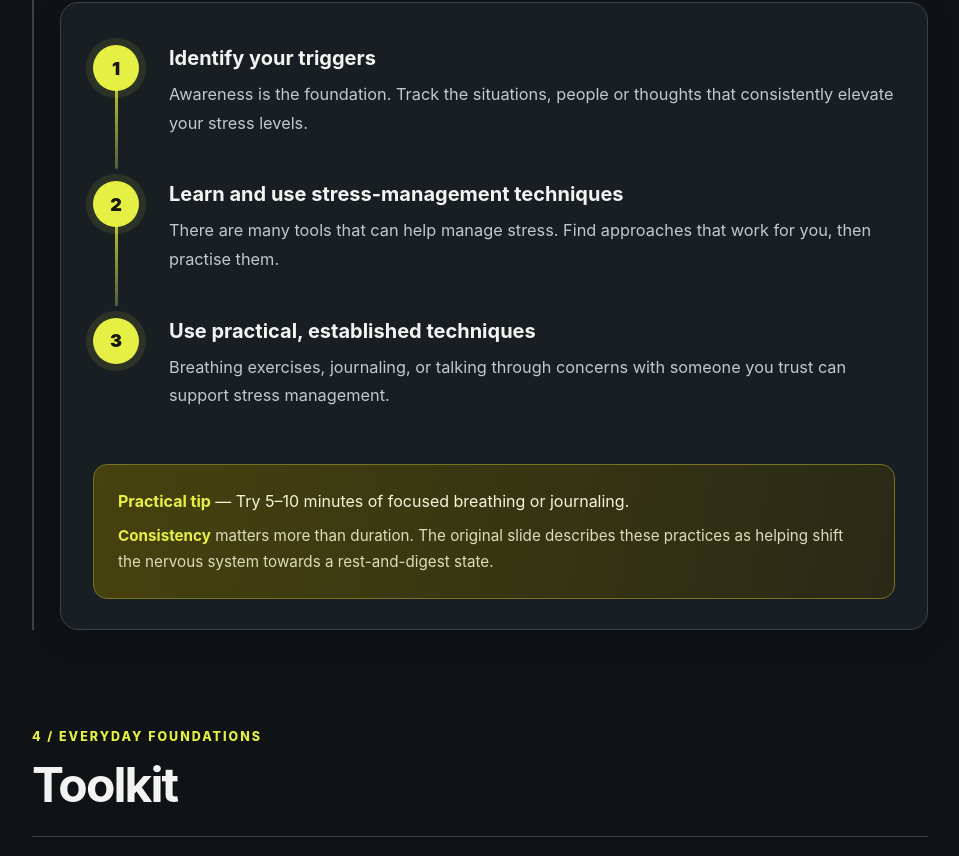
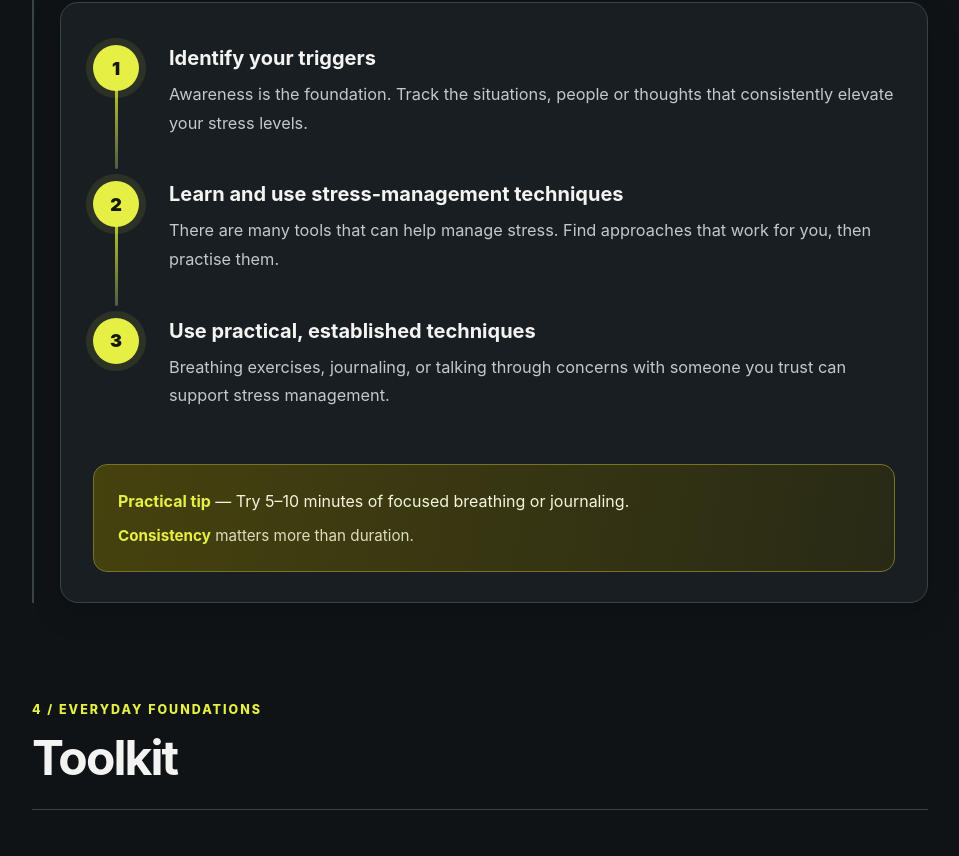
Before and after one commit to alex-sav92/men-info, a plain HTML site: page index.html in a window 1280 px wide. Shown: the part 11144-12000 px from the top of the page, without its empty margins (160-1119 px from the left). Drawn offline with Linux system fonts and the light colour scheme.

Commit message:
Simplify practical tip section in index.html
Removed a redundant explanation about the original slide's description of practices.

```diff
--- a/index.html
+++ b/index.html
@@ -1045,7 +1045,7 @@ img {
             <div><h3>Use practical, established techniques</h3><p>Breathing exercises, journaling, or talking through concerns with someone you trust can support stress management.</p></div>
           </div>
         </div>
-        <div class="tip"><strong>Practical tip</strong> — Try 5–10 minutes of focused breathing or journaling.<span class="small"><strong>Consistency</strong> matters more than duration. The original slide describes these practices as helping shift the nervous system towards a rest-and-digest state.</span></div>
+        <div class="tip"><strong>Practical tip</strong> — Try 5–10 minutes of focused breathing or journaling.<span class="small"><strong>Consistency</strong> matters more than duration.</span></div>
       </article>
 
   </section>
```
